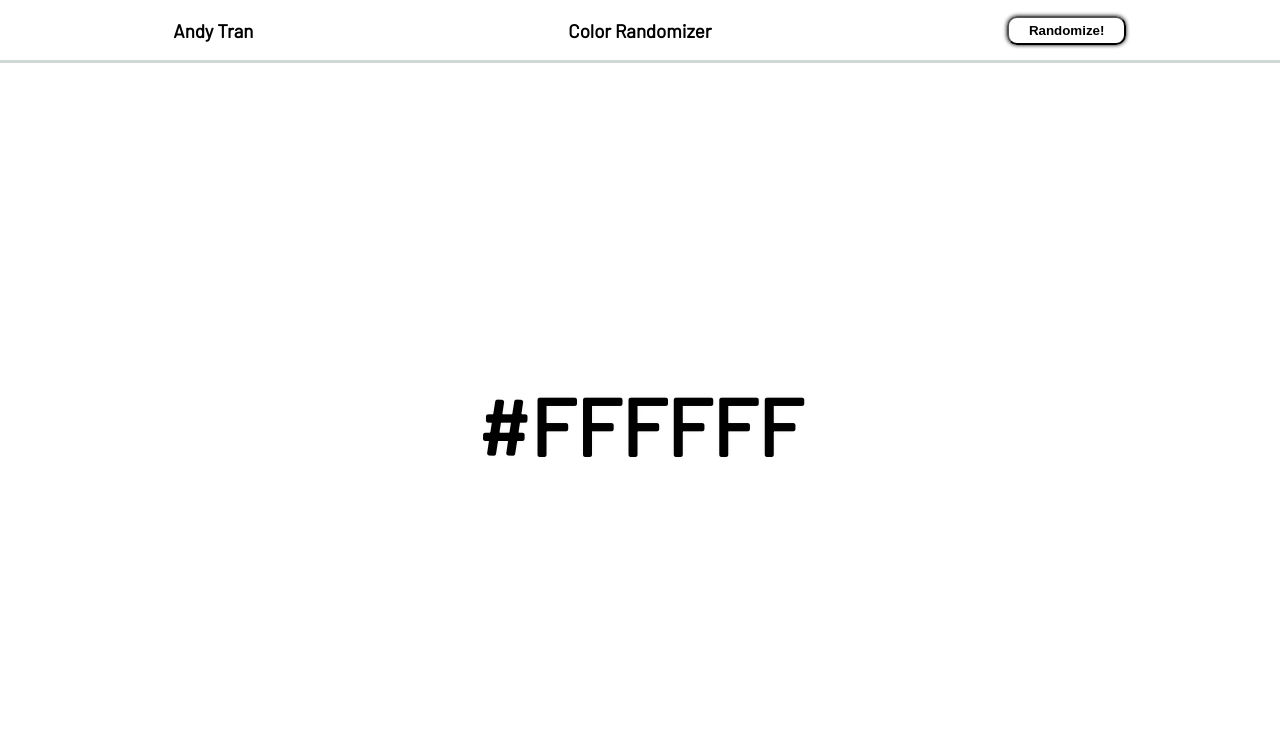
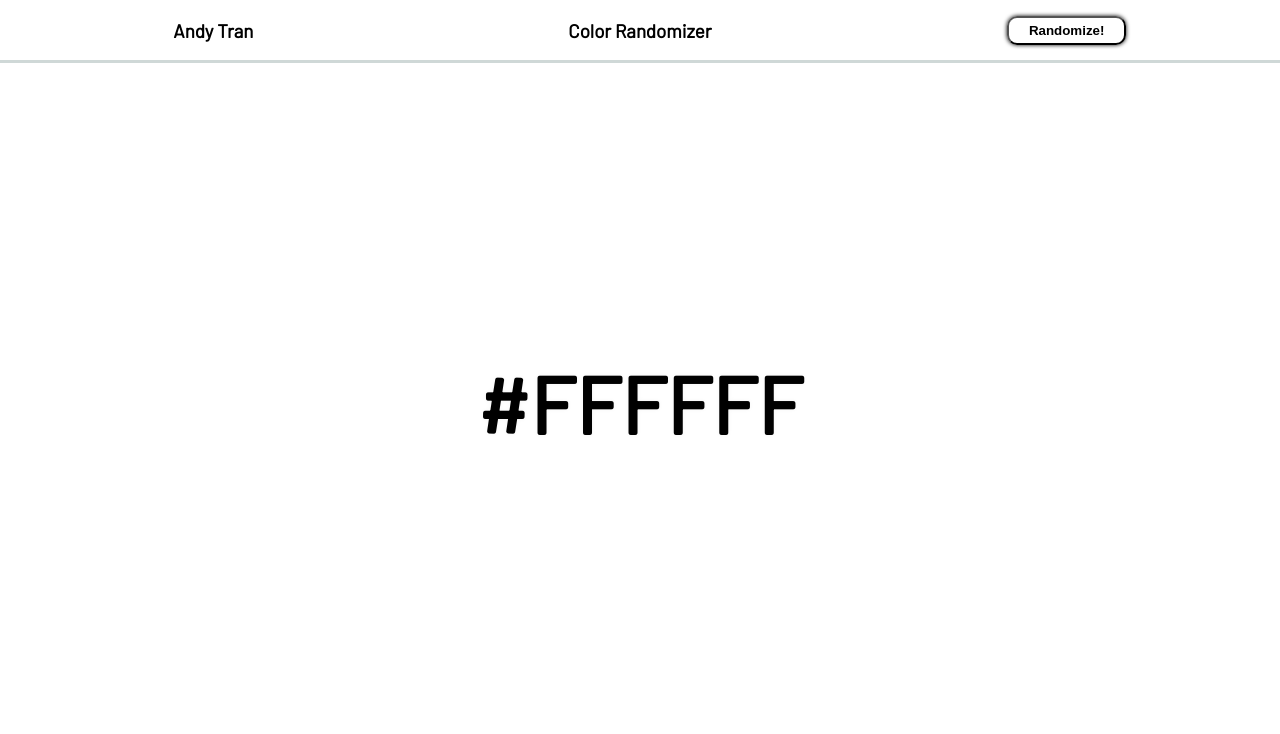
Before and after one commit to AndyTT/ColorRandomizer, a plain HTML site: page src/index.html in a window 1280 px wide. Shown: the top 734 px of the page. Drawn offline with Linux system fonts and the light colour scheme.

Commit message:
css commit

```diff
--- a/styles/style.scss
+++ b/styles/style.scss
@@ -37,14 +37,13 @@ html, body {
 }
 
 main{
-    @include flexCenter(column);
+    @include flexCenter(row);
     height: 100%;
 
     #hex {
         font-family: $barlowFont;
         font-size: 80px;
         text-shadow: 0 0 5px whitesmoke;
-        margin-bottom: 10px;
     }
 }
 
```
Also changed, not shown: styles/style.css, 1 other file.
